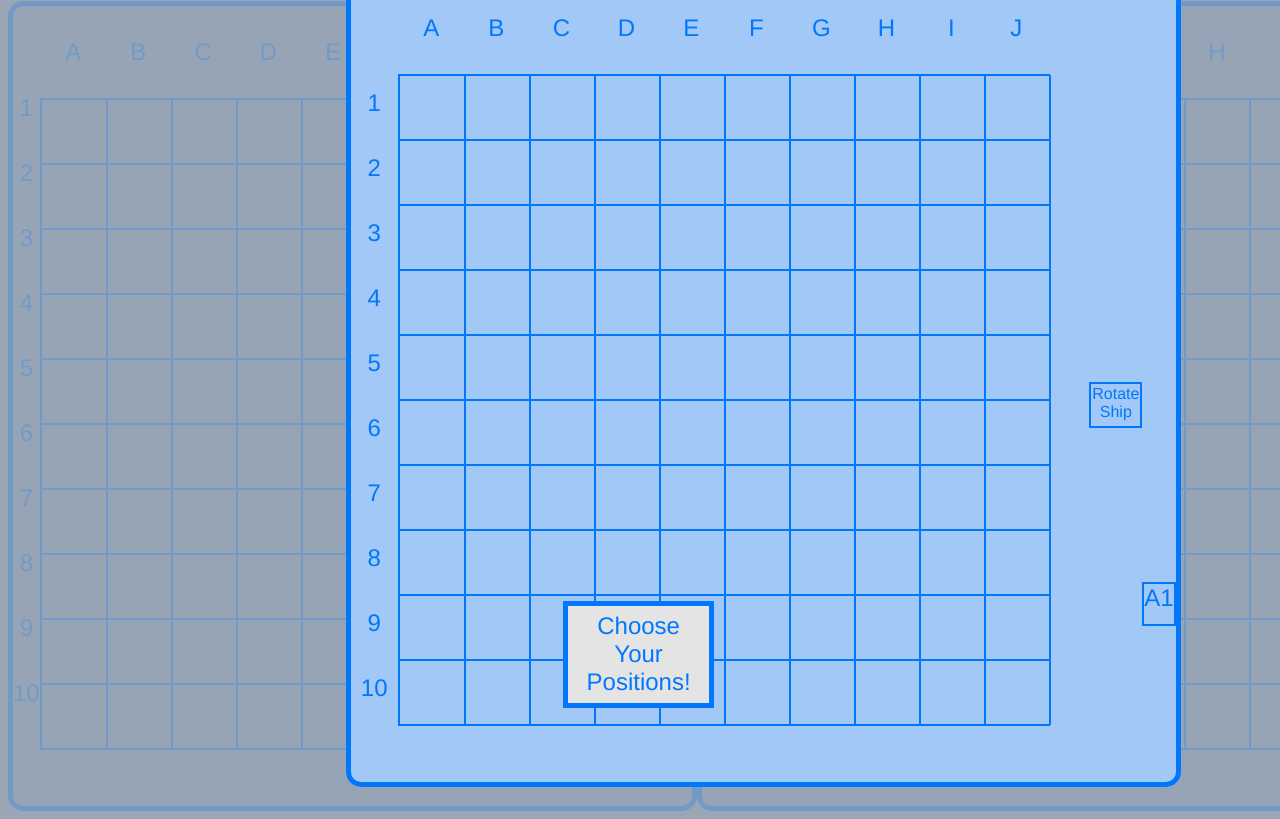
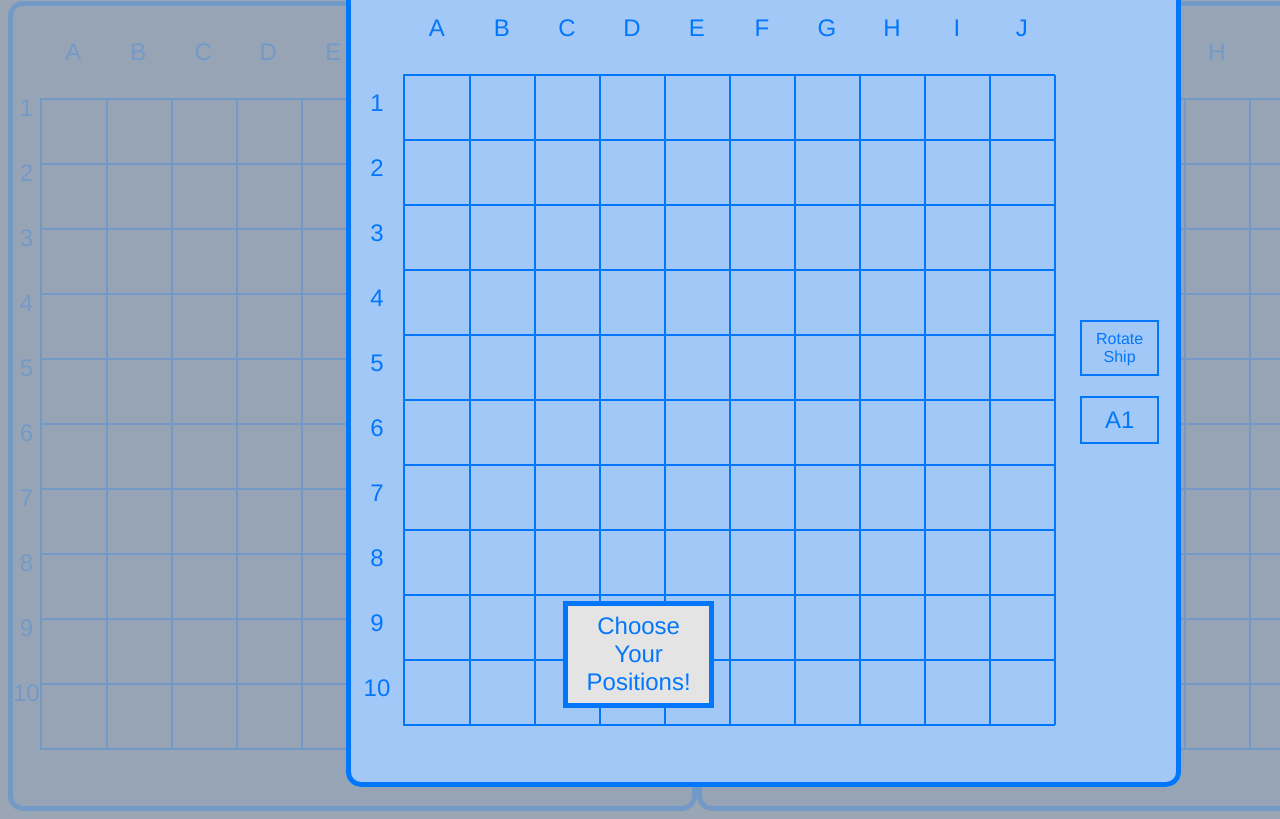
Before and after one commit to dstock3/battleship, a website built with webpack: page dist/index.html in a window 1280 px wide. Shown: the part 79-898 px from the top of the page. Built offline with Linux system fonts and the light colour scheme.

Commit message:
Adjusted the position of the controls container.

```diff
--- a/src/style.css
+++ b/src/style.css
@@ -33,32 +33,36 @@ body {
 }
 
 .controls {
+    position: relative;
+    right: 2%;
     display: flex;
+    flex-direction: column;
+    justify-content: center;
+    width: 15%;
+
 }
 
 .rotate {
     text-align: center;
-    position: relative;
-    top: 50%;
-    right: 2%;
-    padding: 1%;
+    padding: 10%;
     border: 2px solid #0377fc;
-    height: 5%;
+    margin: 0 0 25% 0;
 }
+
 .rotate:hover {
     background-color: #0377fc21;
 }
 
 .position-display {
-    position: relative;
-    top: 75%;
-    right: 2%;
-
+    text-align: center;
     border: 2px solid #0377fc;
-    height: 5%;
     font-size: 1.5em;
+    padding: 10%;
 }
 
+.position-display:hover {
+    background-color: #0377fc21;
+}
 
 /* gameboards */
 
```
Also changed, not shown: dist/bundle.js.
